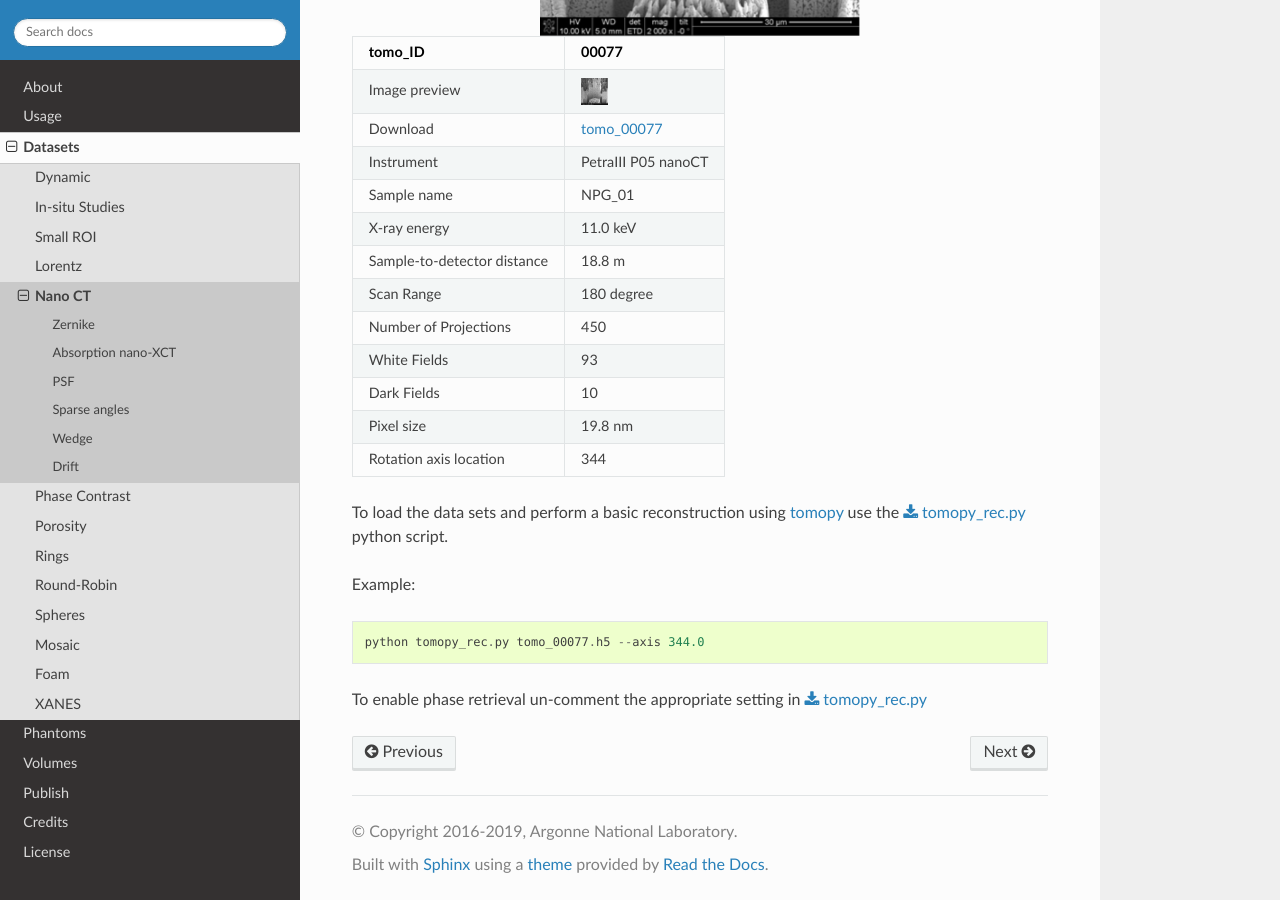
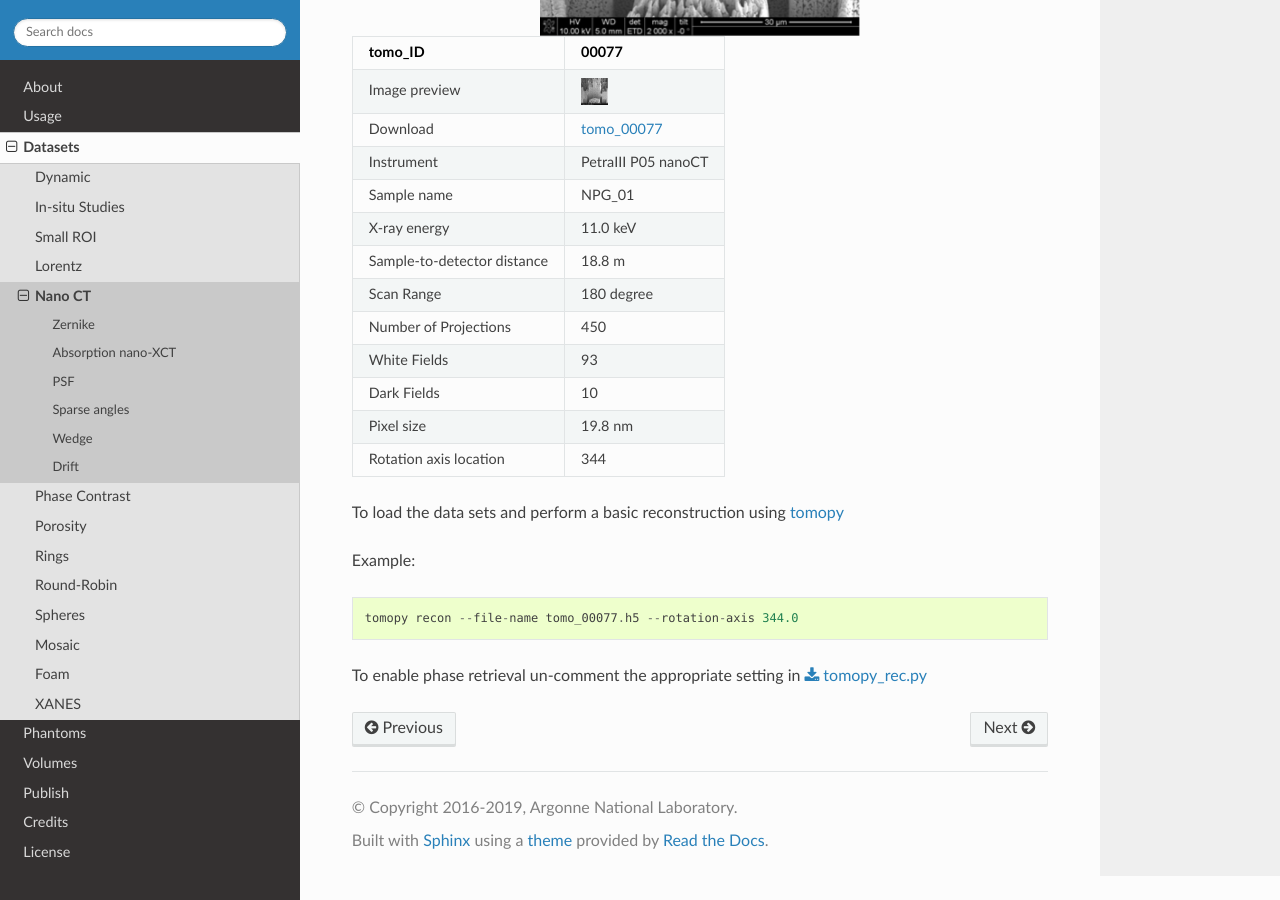
Before and after one commit to tomography/tomobank, a Sphinx documentation site: the page built from docs/source/data/docs.data.nano.rst, in a window 1280 px wide and 900 px high, scrolled down 7380 px. Built offline with Sphinx 7.4.7 and the Read the Docs theme 2.0.0, drawn with Linux system fonts in a browser that asks for light colours; cross-references to code outside the pages are shown as plain code.

Commit message:
1. small correction

```diff
--- a/docs/source/data/docs.data.nano.rst
+++ b/docs/source/data/docs.data.nano.rst
@@ -422,12 +422,11 @@ NPG is high absorbing and, due to the fact that its structural ligaments, can be
 +-----------------------------------------+----------------------------+
 
 
-To load the data sets and perform a basic reconstruction using `tomopy <https://tomopy.readthedocs.io>`_  use the
-:download:`tomopy_rec.py <../../demo/tomopy_rec.py>` python script.
+To load the data sets and perform a basic reconstruction using `tomopy <https://tomopy.readthedocs.io>`_ ::
 
 Example: ::
 
-    python tomopy_rec.py tomo_00077.h5 --axis 344.0
+    tomopy recon --file-name tomo_00077.h5 --rotation-axis 344.0
 
 To enable phase retrieval un-comment the appropriate setting in :download:`tomopy_rec.py <../../demo/tomopy_rec.py>`
 
```
